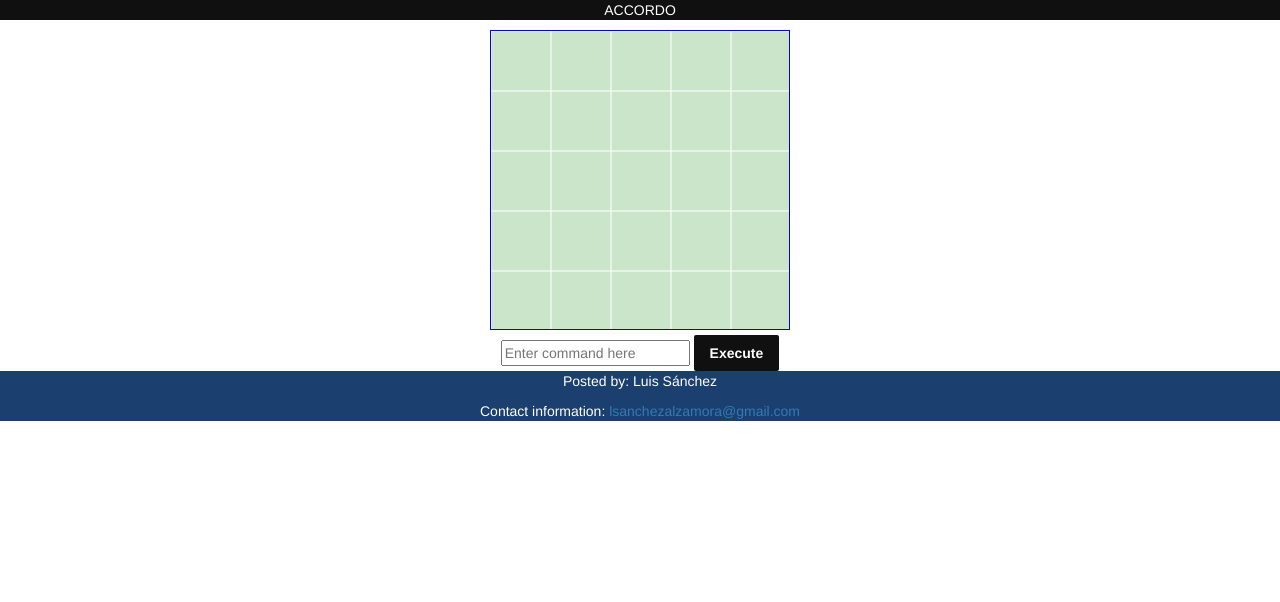
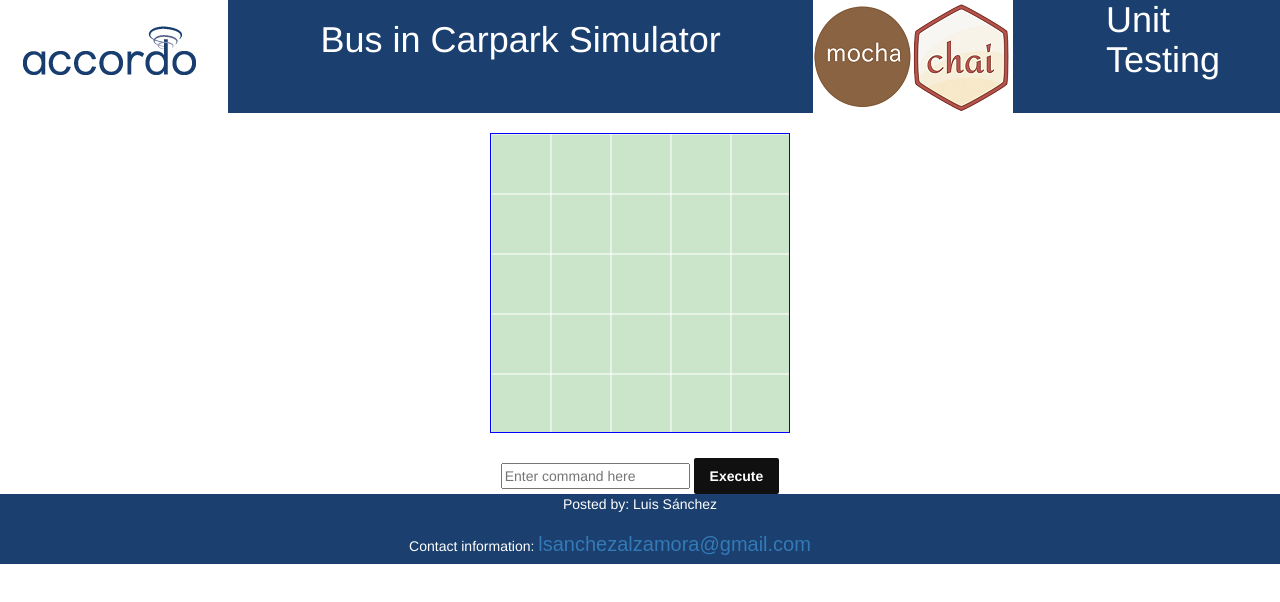
Before and after one commit to LuiSanchez33/BusInCarPark, a plain HTML site: page index.html in a window 1280 px wide. Drawn offline with nearby package versions, Linux system fonts and the light colour scheme.

Commit message:
Improving the web!

```diff
--- a/css/styles.css
+++ b/css/styles.css
@@ -1,13 +1,68 @@
-body{
+h1{
+  margin: 20px;
+  font-size: 20px;
+  text-align: center;
+  font-weight: 4px;
+  line-height: 40px;
+  vertical-align: middle;
+  font-family: sans-serif;
+}
 
+a{
+  font-size: 20px;
+  line-height: 40px;
+  font-family: sans-serif;
+  padding-right: 60px;
 }
+
 svg {
 	border: 1px solid blue;
 }
 
-.form{
+.grid{
+  margin: 20px;
+}
+
+.logo{
+  margin: 20px;
+  height: 66px;
+  width: 188px;
+  background-image: url(../img/accordo.jpg);
+  background-repeat: no-repeat;
+  flex:3;
 
 }
+
+.boxlogo{
+  background-color:white;
+}
+
+.testing{
+  flex:1;
+  background-color: #1b3f6e;
+  color:white;
+}
+
+
+.mocha{
+  margin-left: auto;
+	margin-right: auto;
+	display: block;
+  background-color: #1b3f6e;
+  height: 113px;
+  width: 180px;
+  background-image: url(../img/mocha.png);
+  background-repeat: no-repeat;
+
+  flex:3;
+}
+
+.medio{
+  background-color: #1b3f6e;
+  color:white;
+  flex:6;
+}
+
 
 .command-button{
   font-weight: bold;
@@ -20,8 +75,10 @@ svg {
 }
 
 .header {
-	background-color: #101010;
-	color: white;
+
+  background-color: #101010;
+  color: white;
+  display: flex;
 }
 
 .foot {
--- a/index.html
+++ b/index.html
@@ -15,9 +15,19 @@
   <script src="https://maxcdn.bootstrapcdn.com/bootstrap/3.3.7/js/bootstrap.min.js"></script>
 
   <body onload='main();'>
-    <header class="header">
-      <p class="w100 text-center">ACCORDO</p>
-    </header>
+    <row class="header">
+      <div class=boxlogo>
+        <div class="logo"></div>
+      </div>
+
+      <div class="medio">
+        <h1 class="w100 text-center">Bus in Carpark Simulator</h1>
+      </div>
+      <div class="mocha"></div>
+      <div class="testing">
+        <a class="h1" href="tests/test.html" target="_blank">Unit Testing</a>
+      </div>
+    </row>
     <div class="container w100 text-center">
       <div class="grid col-8"></div>
       <form class="form col-4">
--- a/js/class/bus.js
+++ b/js/class/bus.js
@@ -117,24 +117,24 @@ function bus(x, y, rows, width, height, direction) {
     var command = splitKey(myCommand).command;
     var params = splitKey(myCommand).params;
     if (command === "")
-      err = "No command.";
+      err = "Empty";
     if (!this.isInitialized) {
       if (validFirstCommands.indexOf(command.toUpperCase()) < 0)
-        err = "Not a valid first command. Bus needs to be placed on platform first";
+        err = "It isn't the first command.Please press the command PLACE";
     }
     if (validFirstCommands.indexOf(command.toUpperCase()) < 0) {
       if (validCommands.indexOf(command.toUpperCase()) < 0 || params.length != 1)
-        err = "Not a valid command";
+        err = "It isn't a valid command";
     } else {
       if (params.length != 3)
-        err = "Not a valid command";
+        err = "It isn't a valid command";
       else {
         if (ROUTE[params[2].trim().toUpperCase()] === undefined)
-          err = "Not a valid direction";
+          err = "It isn't a valid direction";
         if (params[0] != parseInt(params[0], 10) || params[0] != parseInt(params[0], 10))
-          err = "Not valid coordinates";
+          err = "It isn't a valid coordinates";
         if ((params[0] > this.rows - 1) || (params[1] > this.rows - 1))
-          err = "Not valid coordinates";
+          err = "It isn't a valid coordinates";
       }
     }
     //this.cmd = { command: command, params: params };
```
Also changed, not shown: img/accordo.jpg (added), img/cnn.png (added), img/mocha-chai.png (added), img/mocha.png (added).
